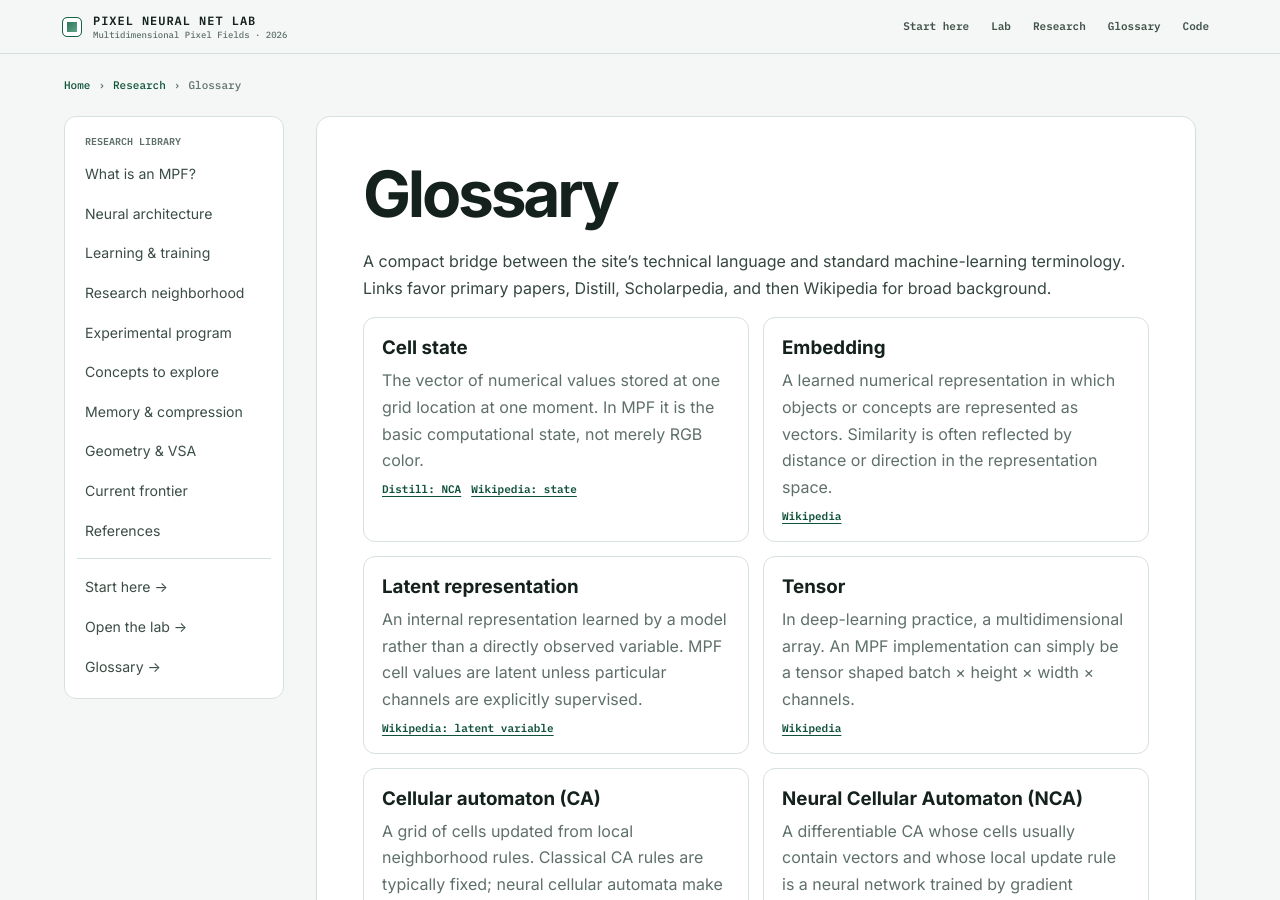
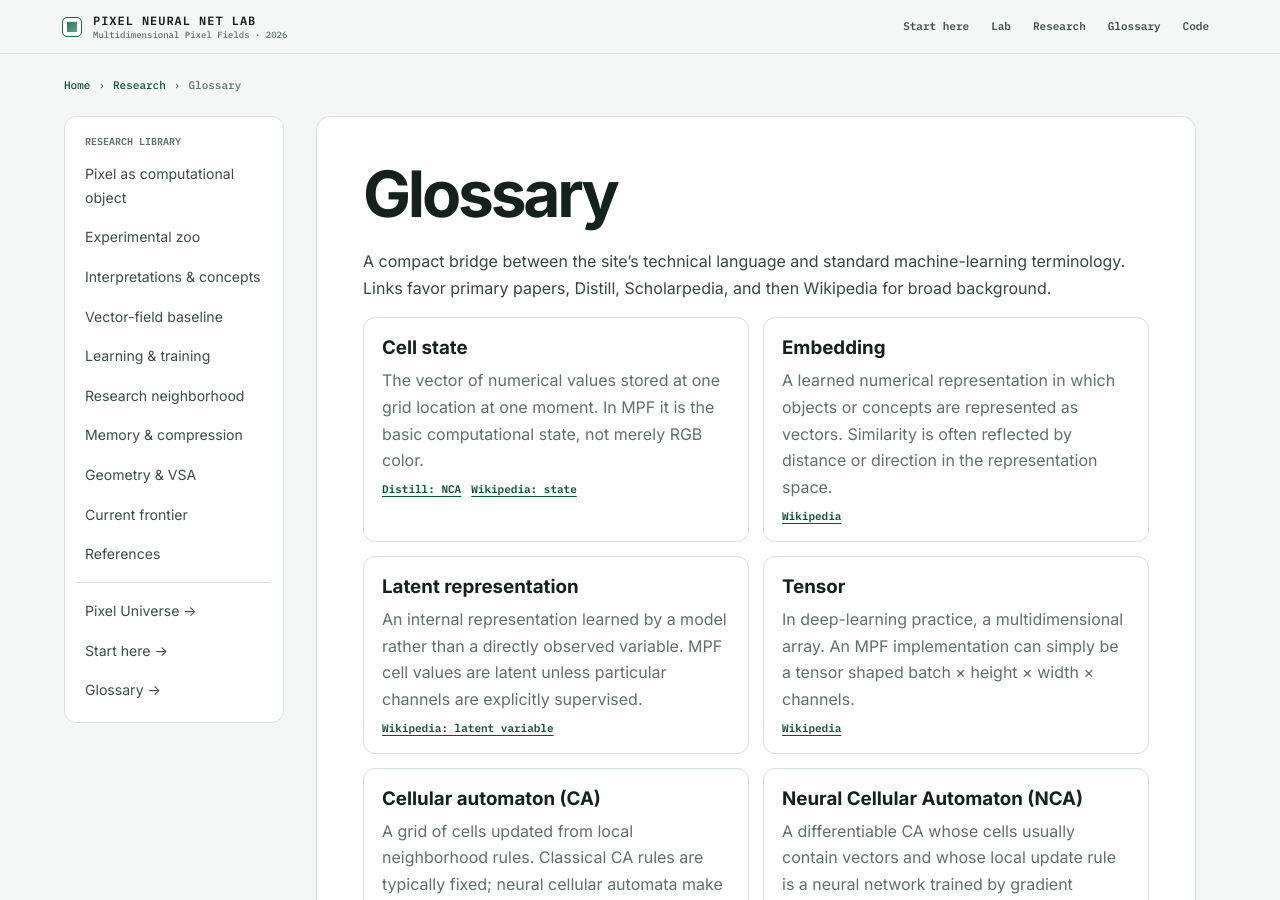
Before and after one commit to bitwikiorg/pixel-art-2026, a Jekyll site: the page built from glossary/index.md, in a window 1280 px wide and 900 px high. Built offline with Jekyll 4.4.1, drawn with Linux system fonts in a browser that asks for light colours.

Commit message:
Align research navigation with broader pixel scope

```diff
--- a/_layouts/research.html
+++ b/_layouts/research.html
@@ -6,19 +6,19 @@ layout: default
   <div class="research-layout">
     <aside class="research-rail" aria-label="Research navigation">
       <div class="rail-title">Research library</div>
-      <a href="{{ '/research/00-research-thesis/' | relative_url }}">What is an MPF?</a>
-      <a href="{{ '/research/05-neural-architecture/' | relative_url }}">Neural architecture</a>
+      <a href="{{ '/research/00-research-thesis/' | relative_url }}">Pixel as computational object</a>
+      <a href="{{ '/research/02-experiment-protocol/' | relative_url }}">Experimental zoo</a>
+      <a href="{{ '/research/03-concepts-to-explore/' | relative_url }}">Interpretations & concepts</a>
+      <a href="{{ '/research/05-neural-architecture/' | relative_url }}">Vector-field baseline</a>
       <a href="{{ '/research/06-learning-and-training/' | relative_url }}">Learning & training</a>
       <a href="{{ '/research/01-prior-art/' | relative_url }}">Research neighborhood</a>
-      <a href="{{ '/research/02-experiment-protocol/' | relative_url }}">Experimental program</a>
-      <a href="{{ '/research/03-concepts-to-explore/' | relative_url }}">Concepts to explore</a>
       <a href="{{ '/research/07-memory-compression/' | relative_url }}">Memory & compression</a>
       <a href="{{ '/research/08-geometry-vsa/' | relative_url }}">Geometry & VSA</a>
       <a href="{{ '/research/09-current-frontier/' | relative_url }}">Current frontier</a>
       <a href="{{ '/research/04-references/' | relative_url }}">References</a>
       <hr>
+      <a href="{{ '/experiment/#pixelUniverseLab' | relative_url }}">Pixel Universe →</a>
       <a href="{{ '/learn/' | relative_url }}">Start here →</a>
-      <a href="{{ '/experiment/' | relative_url }}">Open the lab →</a>
       <a href="{{ '/glossary/' | relative_url }}">Glossary →</a>
     </aside>
     <article class="prose reading-card">
```
